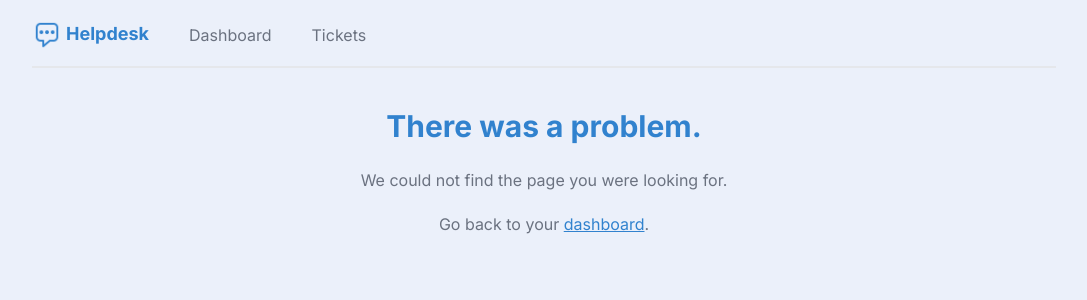
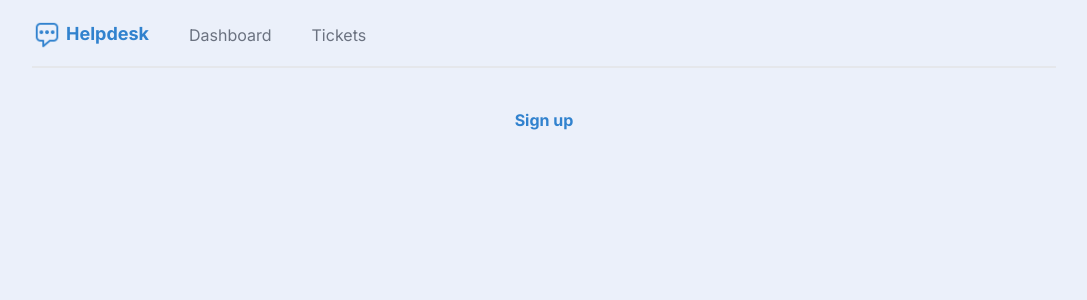
Before and after one commit to spencerwc/helpdesk, a Next.js app: page /signup in a window 1280 px wide. Before the commit this address had no page. Shown: the top 300 px of the page, without its empty margins (96-1183 px from the left). Built offline with nearby package versions, Linux system fonts and the light colour scheme.

Commit message:
Set up route groups for auth and dashboard; Organize folder structure

```diff
--- /dev/null
+++ b/app/(auth)/login/page.tsx
@@ -0,0 +1,7 @@
+export default function Login() {
+    return (
+        <main>
+            <h2 className="text-center">Log in</h2>
+        </main>
+    );
+}
--- /dev/null
+++ b/app/(auth)/signup/page.tsx
@@ -0,0 +1,7 @@
+export default function Signup() {
+    return (
+        <main>
+            <h2 className="text-center">Sign up</h2>
+        </main>
+    );
+}
```
Also changed, not shown: app/(dashboard)/loading.tsx (renamed from app/loading.tsx), app/(dashboard)/not-found.tsx (renamed from app/not-found.tsx), app/(dashboard)/page.tsx (renamed from app/page.tsx), app/(dashboard)/tickets/TicketsList.tsx (renamed from app/tickets/TicketsList.tsx), app/(dashboard)/tickets/[id]/page.tsx (renamed from app/tickets/[id]/page.tsx), app/(dashboard)/tickets/create/TicketForm.tsx (renamed from app/tickets/create/TicketForm.tsx), app/(dashboard)/tickets/create/page.tsx (renamed from app/tickets/create/page.tsx), app/(dashboard)/tickets/not-found.tsx (renamed from app/tickets/not-found.tsx), app/(dashboard)/tickets/page.tsx (renamed from app/tickets/page.tsx), app/(dashboard)/tickets/utils.ts (renamed from app/tickets/utils.ts).
